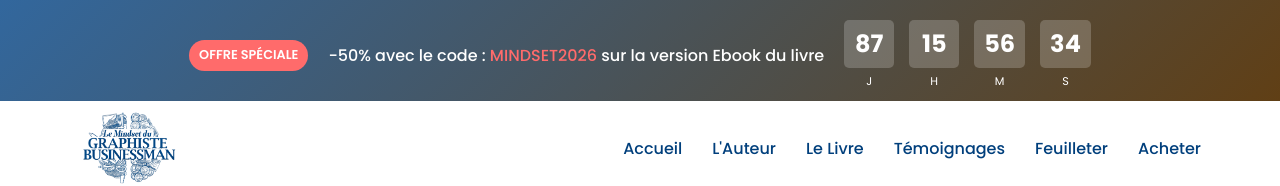
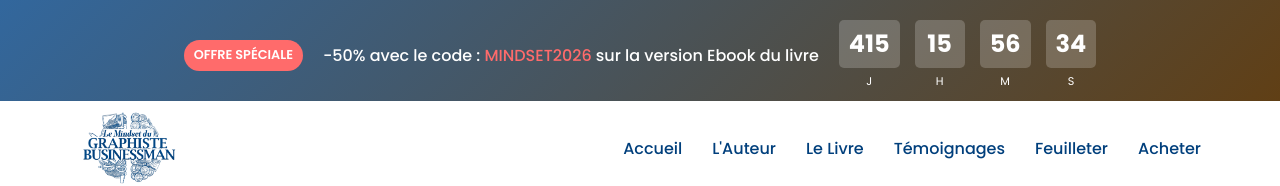
Before and after one commit to harfleur20/le-mindset-du--graphiste-businessman, a React (Vite) app: page / in a window 1280 px wide. Shown: the top 186 px of the page. Built offline with nearby package versions, Linux system fonts and the light colour scheme.

Commit message:
promo date

```diff
--- a/src/components/Countdown.jsx
+++ b/src/components/Countdown.jsx
@@ -10,7 +10,7 @@ const Countdown = ({ onVisibilityChange }) => {
   const [isActive, setIsActive] = useState(true);
 
   useEffect(() => {
-    const countdownDate = new Date("2026-02-05T23:59:59"); // MODIFIEZ LA DATE
+    const countdownDate = new Date("2026-12-30T23:59:59"); // MODIFIEZ LA DATE
 
     const timer = setInterval(() => {
       const now = new Date().getTime();
```
